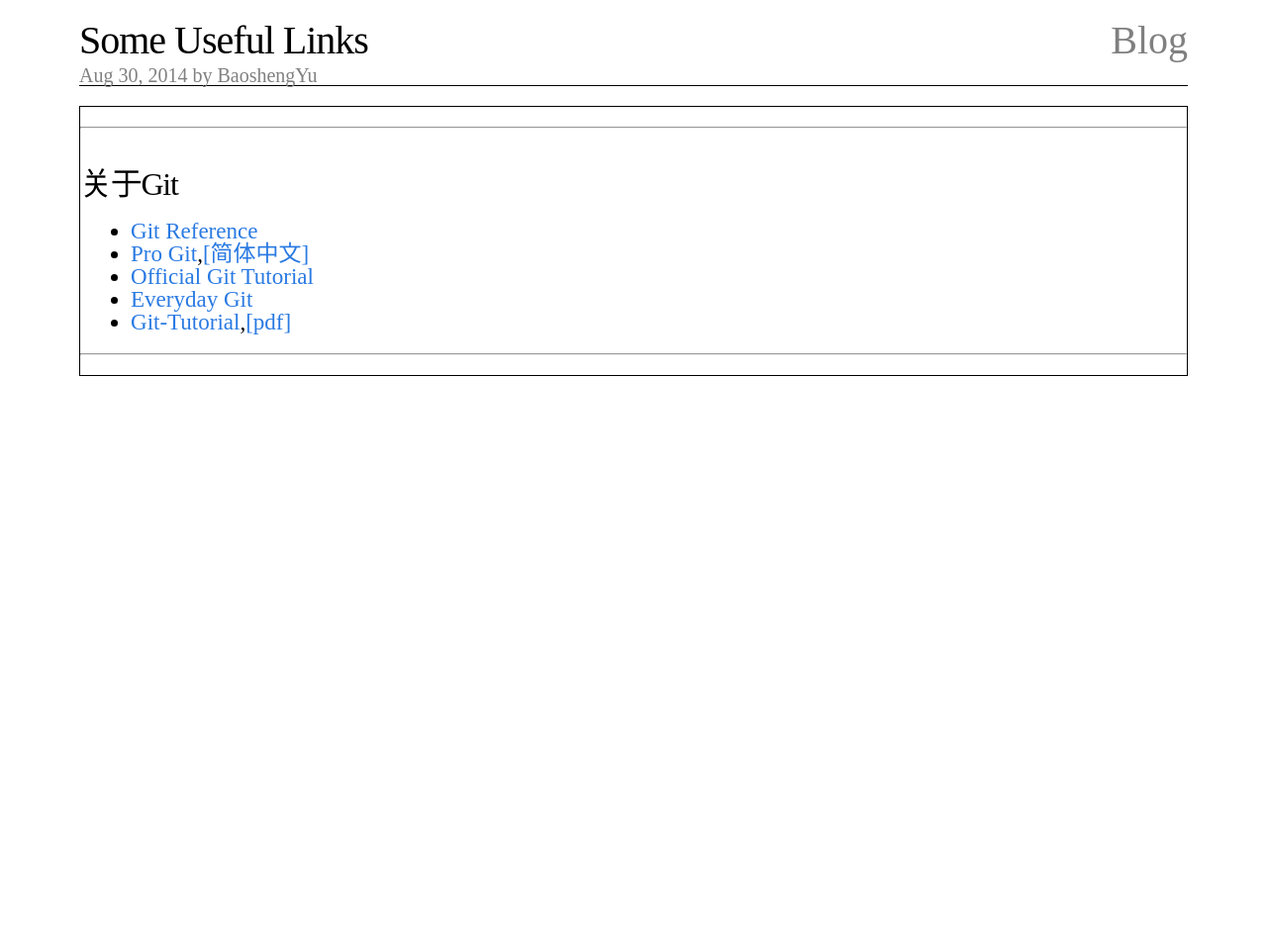
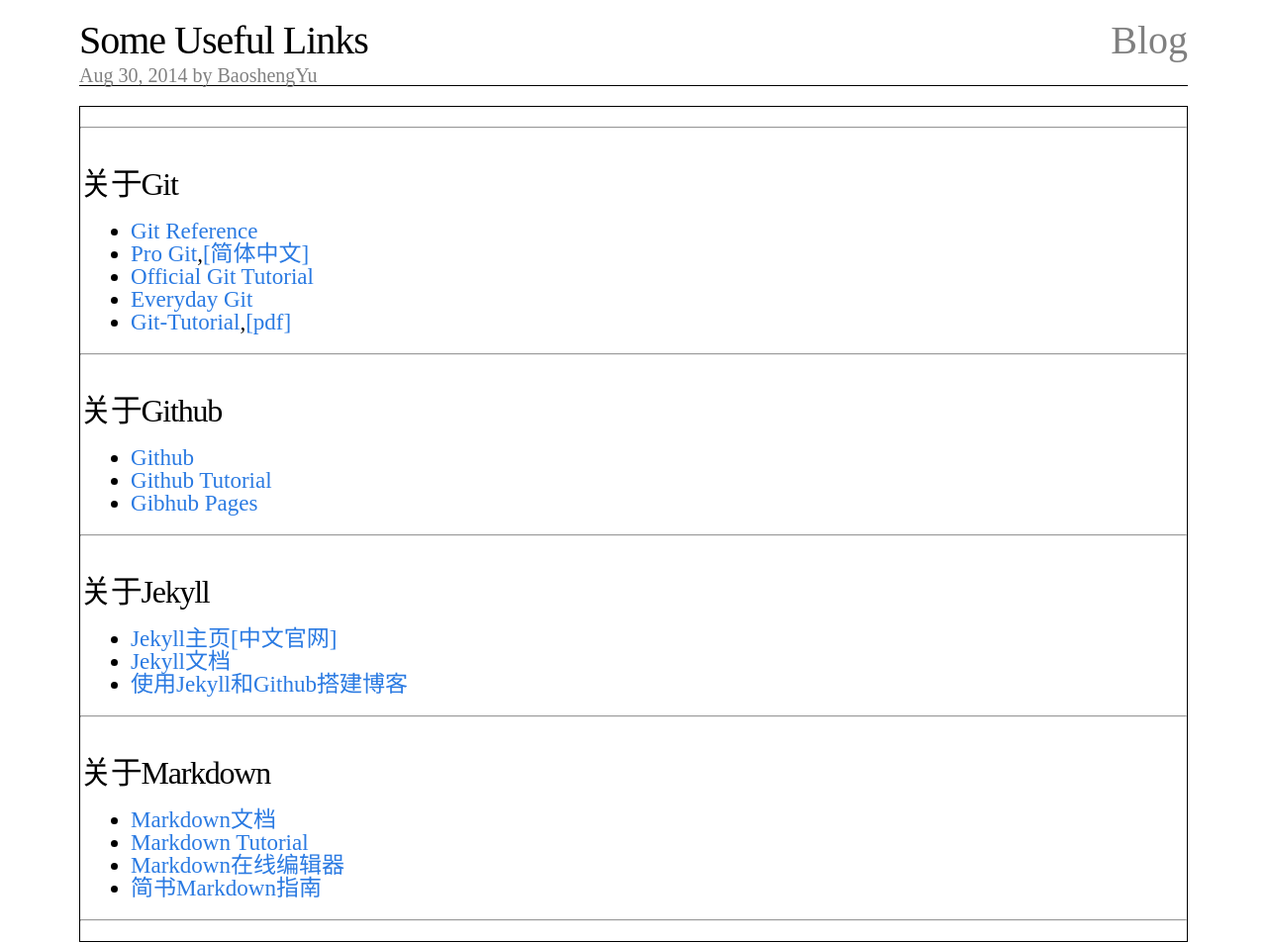
Before and after one commit to codeybs/blog, a Jekyll site: the page built from _posts/2014-08-30-Some-useful-links.markdown, in a window 1280 px wide. Shown: the whole page at 99% size. Built offline with Jekyll 4.4.1, drawn with Linux system fonts in a browser that asks for light colours; before the commit the page ends 900 px from its top, so only the background shows below that.

Commit message:
new blog

```diff
--- a/_posts/2014-08-30-Some-useful-links.markdown
+++ b/_posts/2014-08-30-Some-useful-links.markdown
@@ -17,3 +17,23 @@
 + [Git-Tutorial](http://www.liaoxuefeng.com),[[pdf]](Git-Tutorial)
 
 --------
+## 关于Github
++ [Github](https://github.com/)
++ [Github Tutorial](http://rogerdudler.github.io/git-guide/index.zh.html)
++ [Gibhub Pages](https://pages.github.com/)
+
+--------
+## 关于Jekyll
++ [Jekyll主页](http://jekyllrb.com/)[[中文官网]](http://jekyllcn.com/)
++ [Jekyll文档](http://jekyllcn.com/docs/home/)
++ [使用Jekyll和Github搭建博客](http://www.ruanyifeng.com/blog/2012/08/blogging_with_jekyll.html)
+
+--------
+## 关于Markdown
++ [Markdown文档](http://wowubuntu.com/markdown/index.html)
++ [Markdown Tutorial](http://markdowntutorial.com/)
++ [Markdown在线编辑器](https://www.zybuluo.com/mdeditor)
++ [简书Markdown指南](http://jianshu.io/p/q81RER)
+
+
+--------
```
